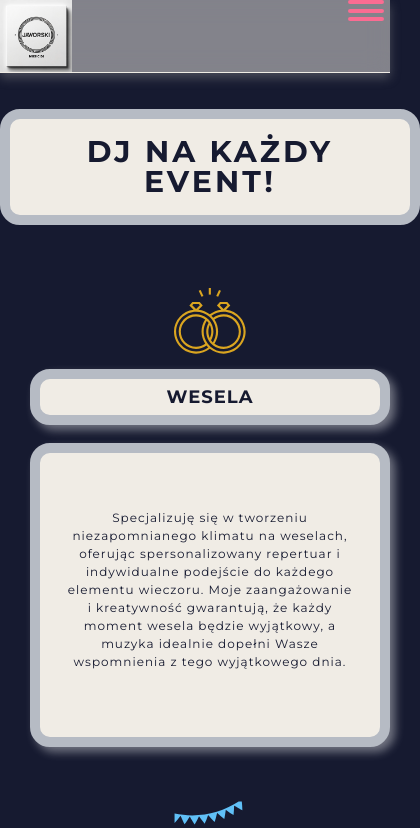
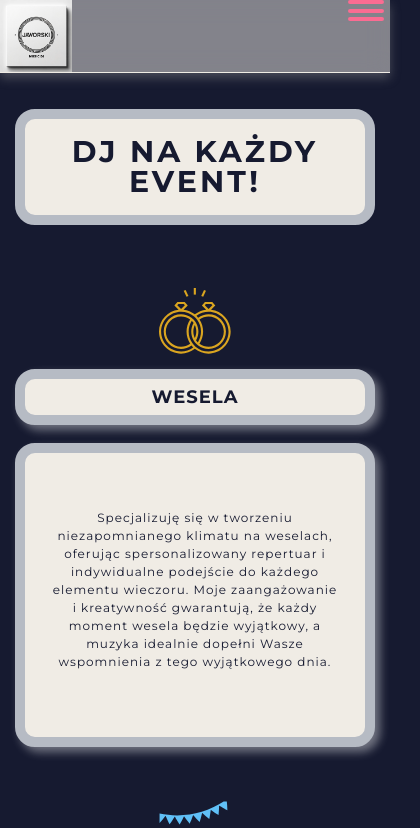
Before and after one commit to patryk-pi/Baby_Feed, a Next.js app: page / in a window 390 px wide. Shown: the top 828 px of the page, 420 px wide, since content can reach past the window. Built offline with nearby package versions, Linux system fonts and the light colour scheme.

Commit message:
changed container width for mobile

```diff
--- a/src/styles/settings/_variables.scss
+++ b/src/styles/settings/_variables.scss
@@ -7,5 +7,5 @@ $border-radius: 5.8rem;
 
 $container-width: 140rem;
 $container-offer-width: 130rem;
-$container-width-mobile: 70rem;
+$container-width-mobile: 60rem;
 $outsourcing-width: 110rem;
```
